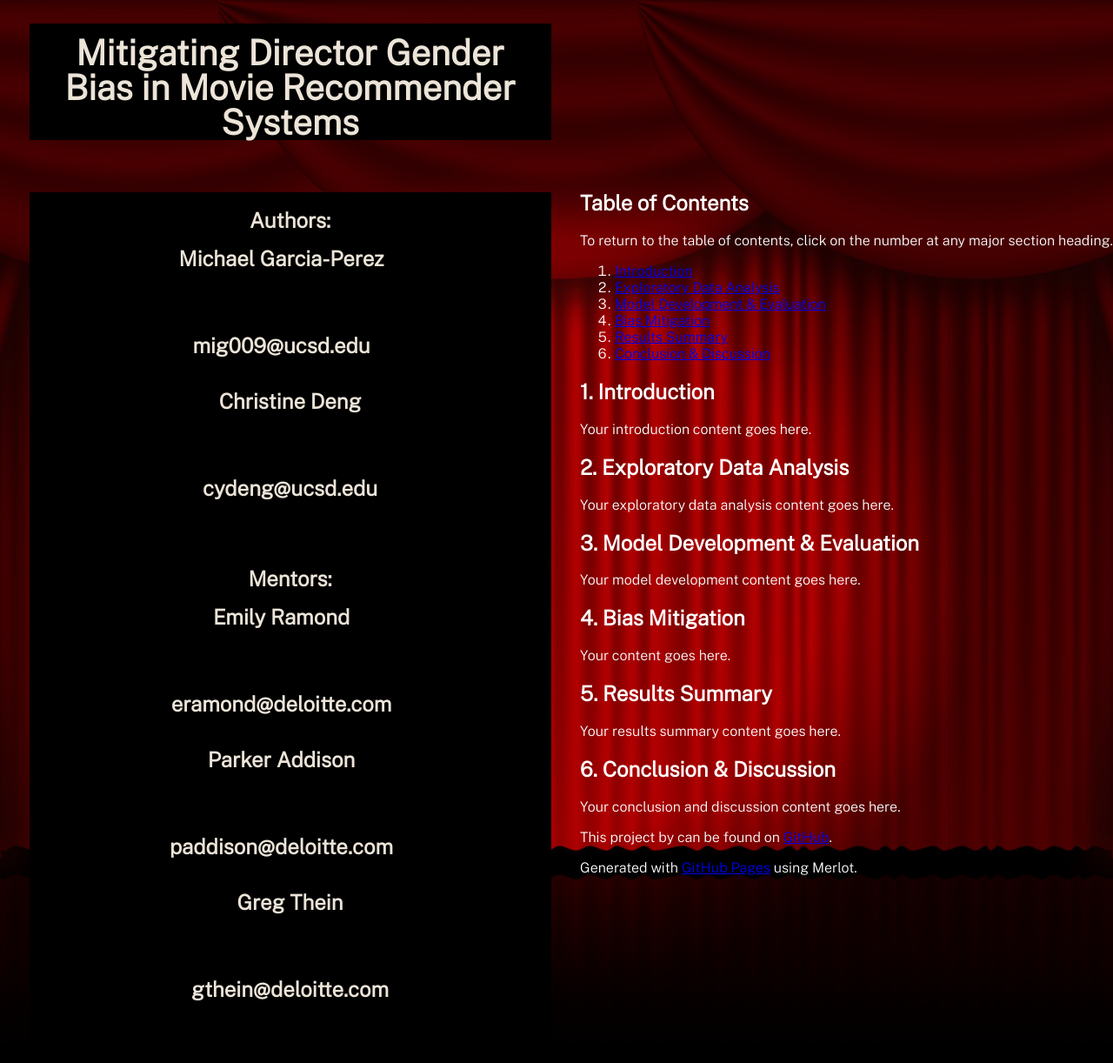
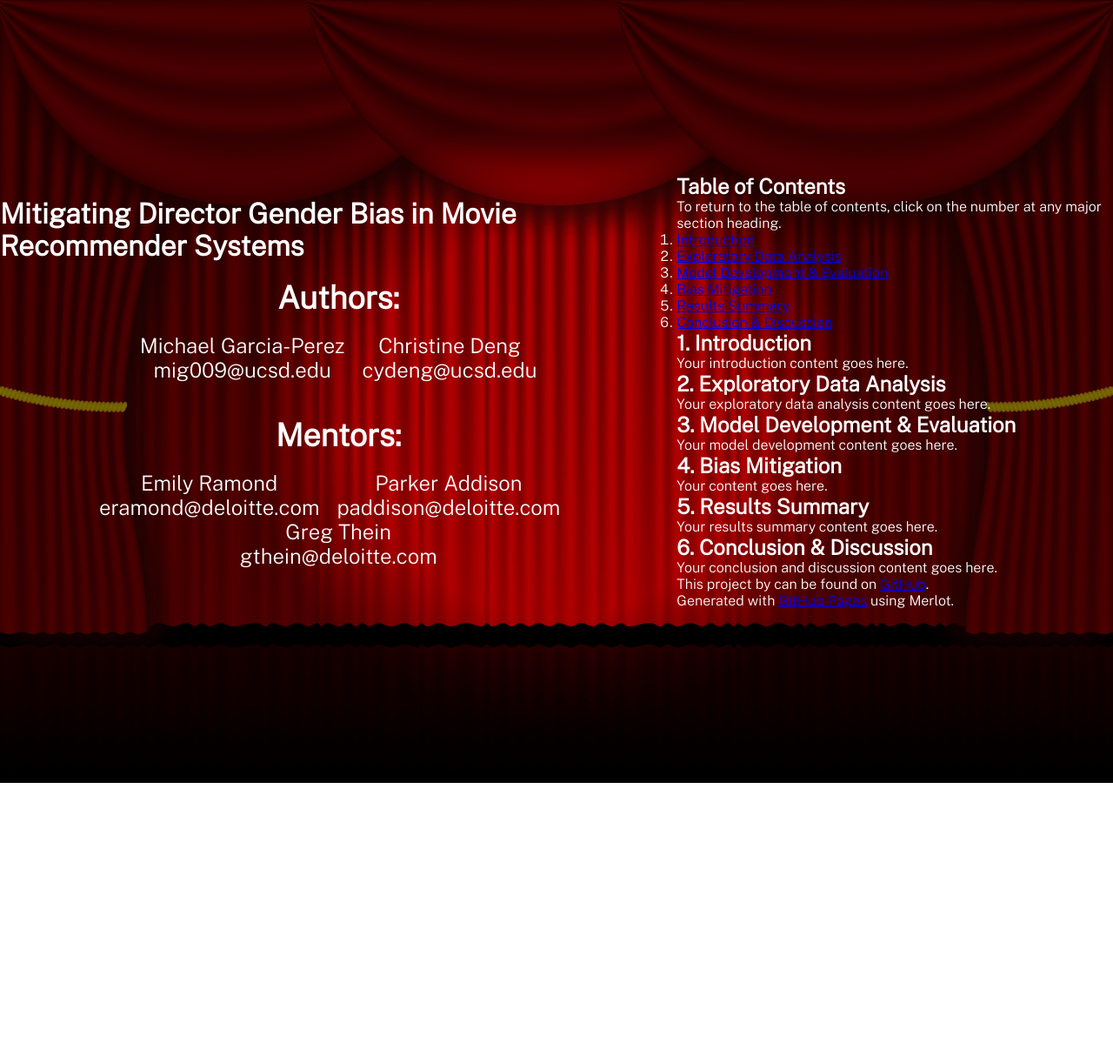
Before and after one commit to michael-garciaperez/DSC180A-Methodology-5, a Jekyll site: the page built from index.md, in a window 1280 px wide. Shown: the whole page at 87% size. Built offline with Jekyll 4.4.1, drawn with Linux system fonts in a browser that asks for light colours; after the commit the page ends 900 px from its top, so only the background shows below that.

Commit message:
Update style.scss

```diff
--- a/assets/css/style.scss
+++ b/assets/css/style.scss
@@ -5,6 +5,13 @@
 
 
 @import url('https://fonts.googleapis.com/css2?family=Public+Sans:wght@300&display=swap');
+
+/* Resetting margin and padding for all elements */
+* {
+    margin: 0;
+    padding: 0;
+    box-sizing: border-box;
+}
 
 /* Setting background image and font */
 body {
@@ -14,31 +21,30 @@ body {
     background-position: center;
     background-repeat: no-repeat;
     color: white;
-    margin: 0;
     display: flex;
     justify-content: center;
     align-items: center;
-    min-height: 100vh;
+    min-height: 100vh; /* Ensure the body takes up the full height of the viewport */
 }
 
 /* Centering header and setting max-width */
-.header {
+header {
     width: 100%;
     max-width: 600px;
     margin: 0 auto;
-    padding: 0 20px;
+    padding: 0 20px; /* Add padding to the header */
 }
 
 /* Styling h1 */
-.header h1 {
+header h1 {
     font-size: 2.5em;
     font-weight: 800;
     font-style: normal;
     color: #ece4d8;
     text-align: center;
     line-height: 1;
-    padding: 14px 20px 0;
-    background-color: black;
+    padding: 14px 0; /* Adjust padding to center content vertically */
+    background-color: black; /* Add black background */
     border-width: 10px;
     border-image-source: url('../images/clapboard.png');
     border-image-slice: fill;
@@ -46,15 +52,15 @@ body {
 }
 
 /* Styling h2 */
-.header h2 {
+header h2 {
     font-size: 1em;
     font-weight: 800;
     font-style: normal;
     color: #ece4d8;
     text-align: center;
     line-height: 1;
-    padding: 14px 20px 0;
-    background-color: black;
+    padding: 14px 0; /* Adjust padding to center content vertically */
+    background-color: black; /* Add black background */
     border-width: 10px;
     border-image-source: url('../images/clapboard.png');
     border-image-slice: fill;
@@ -62,23 +68,12 @@ body {
 }
 
 /* Additional styles for h2 */
-.header h2 span {
+header h2 span {
     font-weight: bold;
     font-size: 1.5em;
     margin-bottom: 20px;
 }
 
-.header h2 span:last-child {
+header h2 span:last-child {
     margin-top: 40px;
 }
-
-/* Styling authors and mentors */
-.header div {
-    display: flex;
-    flex-direction: column;
-    align-items: center;
-}
-
-.header div div {
-    margin-bottom: 20px;
-}
```
